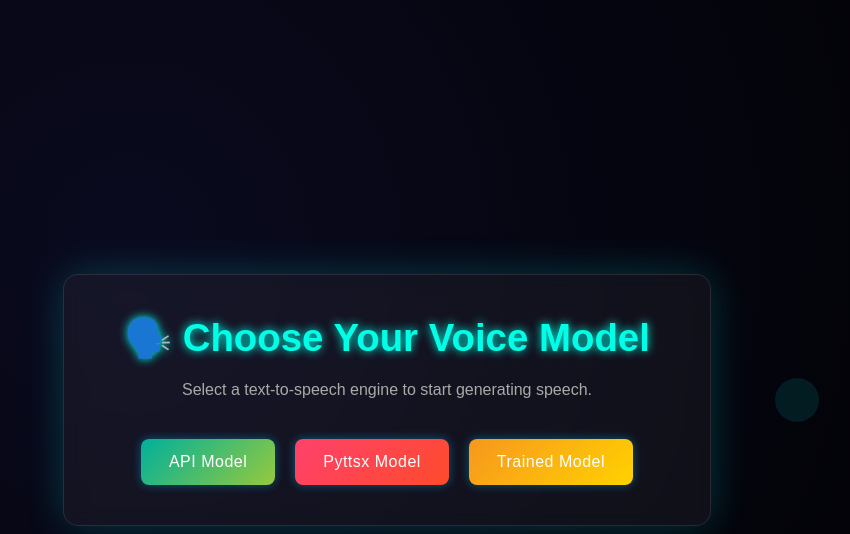
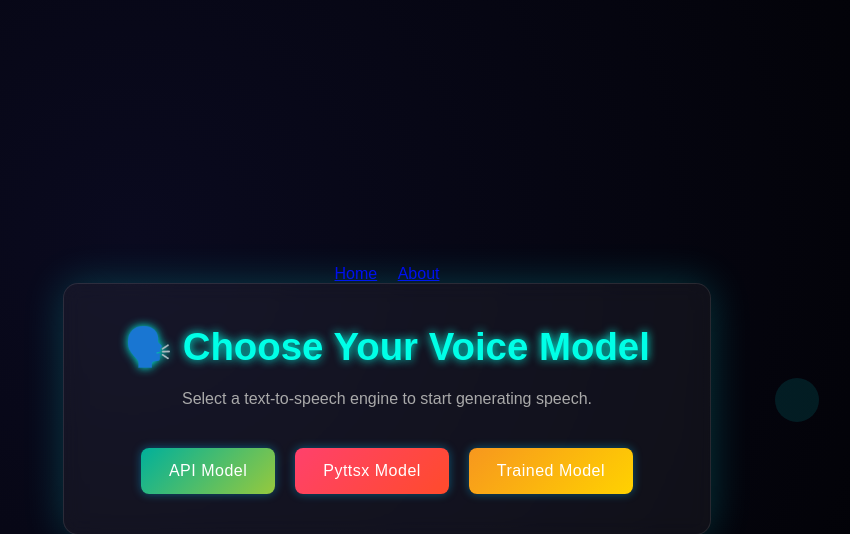
Before and after one commit to Shoaib1345/TexttoSpeech-, a Flask app: page / in a window 1280 px wide. Shown: the top 534 px of the page, without its empty margins (253-1103 px from the left). Run offline with Flask 3, Linux system fonts and the light colour scheme.

Commit message:
Updated index file
added header

```diff
--- a/templates/frontend/index.html
+++ b/templates/frontend/index.html
@@ -119,6 +119,12 @@
     </style>
 </head>
 <body>
+    <header>
+        <nav>
+            <a href="{{ url_for('index') }}">Home</a>
+            <a href="{{ url_for('about') }}" style="margin-left: 16px;">About</a>
+        </nav>
+    </header>
 
     <!-- Floating animated circles -->
     <div class="circle" style="left:10%; width:40px; height:40px; animation-delay:0s;"></div>
```
